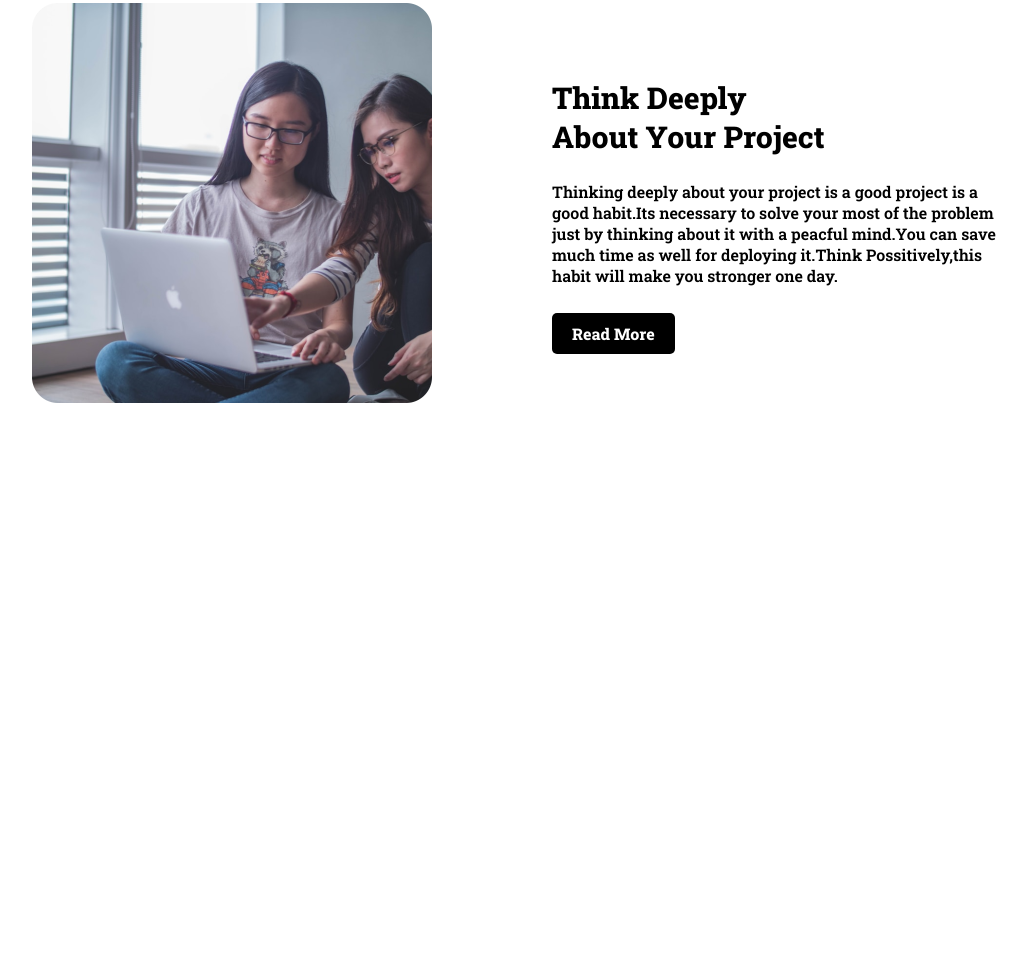
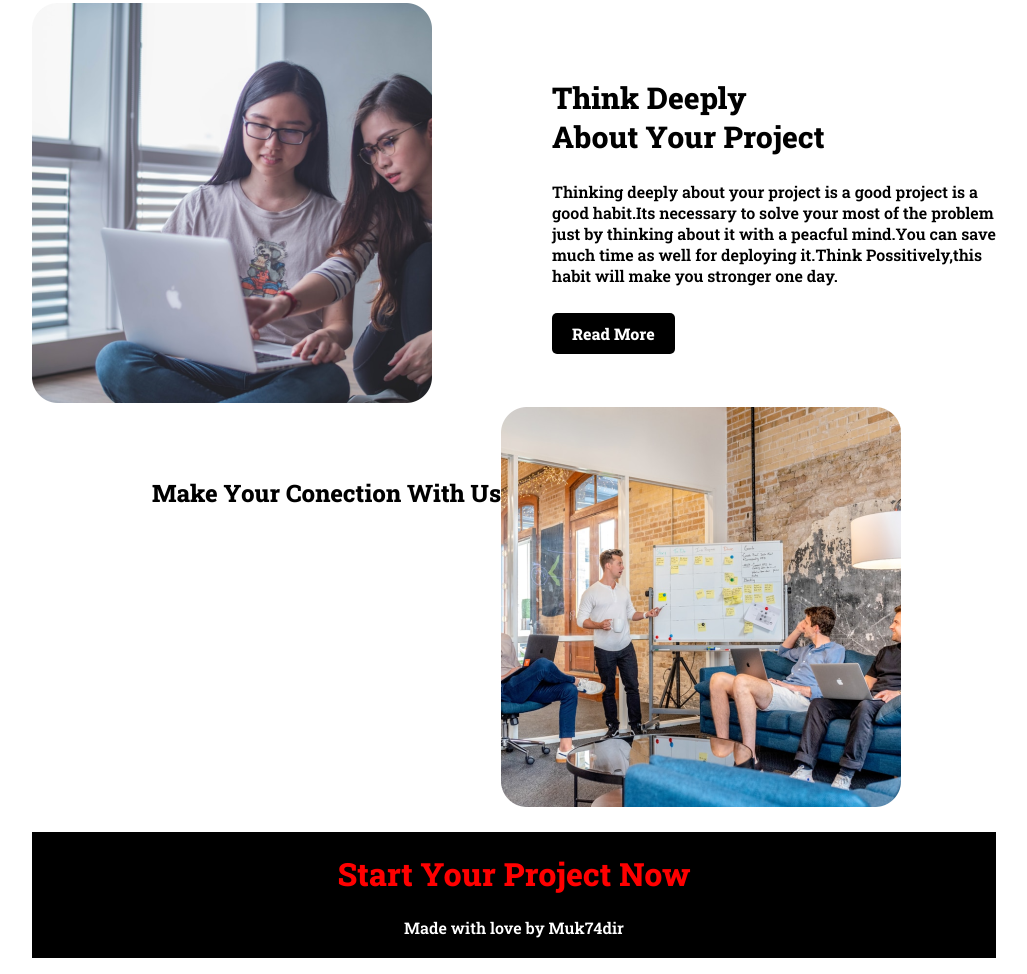
Before and after one commit to Muk74dir/P-hero-Assignment1, a plain HTML site: page index.html in a window 1280 px wide. Shown: the part 1609-2583 px from the top of the page, without its empty margins (126-1153 px from the left). Before the commit the page ends 2024 px from the top, so only its background shows below. Drawn offline with Linux system fonts and the light colour scheme.

Commit message:
adde 3rd section

```diff
--- a/index.html
+++ b/index.html
@@ -95,8 +95,8 @@
 
 
     <section class="divider" >
-        <div  >
-            <img src="image/coding.png" alt="">
+        <div id="coding" >
+            <img  src="image/coding.png" alt="">
 
         </div>
 
@@ -115,7 +115,26 @@
 
     </section>
 
-    <section></section>
+    <section  >
+
+
+        <div  class="divider">
+            <div id="first_middle_2">
+                <h1>Make Your Conection With Us</h1>
+
+            </div>
+
+
+            <div id="project" >
+                <img src="image/project.png" alt="">
+
+            </div>
+
+
+
+        </div>
+
+    </section>
 
 
 
@@ -129,7 +148,12 @@
 
 
 
+<footer>
+    <h1> Start Your Project Now </h1>
+    <p>Made with love by Muk74dir
+    </p>
 
+</footer>
 
 </body>
 
--- a/style.css
+++ b/style.css
@@ -94,7 +94,7 @@ body{
     box-shadow:10px 10px skyblue;
 }
 
- .mission hr{
+.mission hr{
    height: 1px;
    background-color: black;
 }
@@ -111,3 +111,41 @@ body{
 #first_middle p{
     font-weight: 600;
 }
+
+#first_middle_2{
+    padding-left: 120px;
+    padding-top: 50px;
+}
+#project{
+
+}
+
+
+
+
+
+
+
+
+
+
+
+
+footer{
+    background-color: black;
+    width: 100%;
+    height: 100%;
+    padding-left: none;
+
+
+}
+footer h1{
+    color: red;
+    text-align: center;
+    padding-top: 20px;
+}
+footer p{
+    color: white;
+    text-align: center;
+    padding-bottom: 20px;
+}
```
Also changed, not shown: image/project.png (added).
